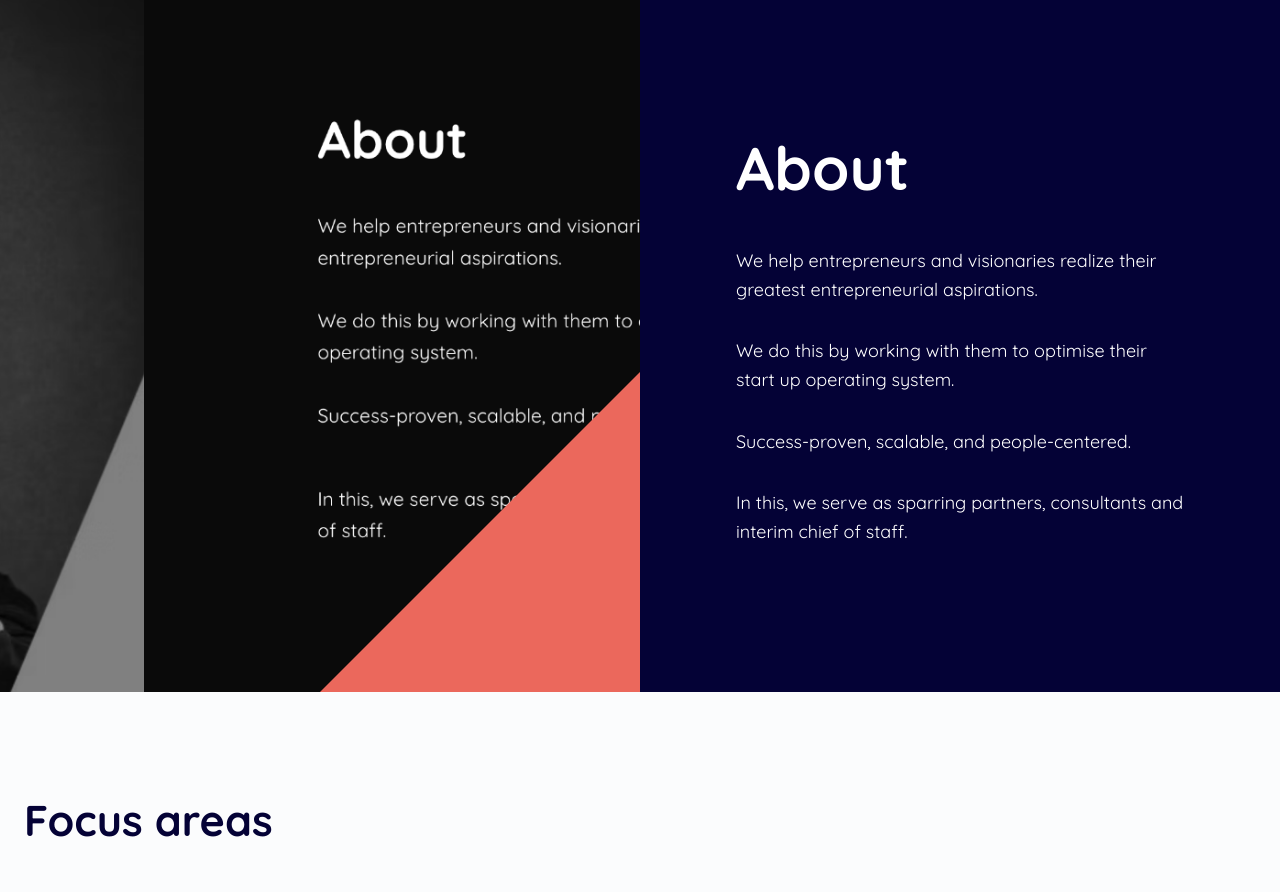
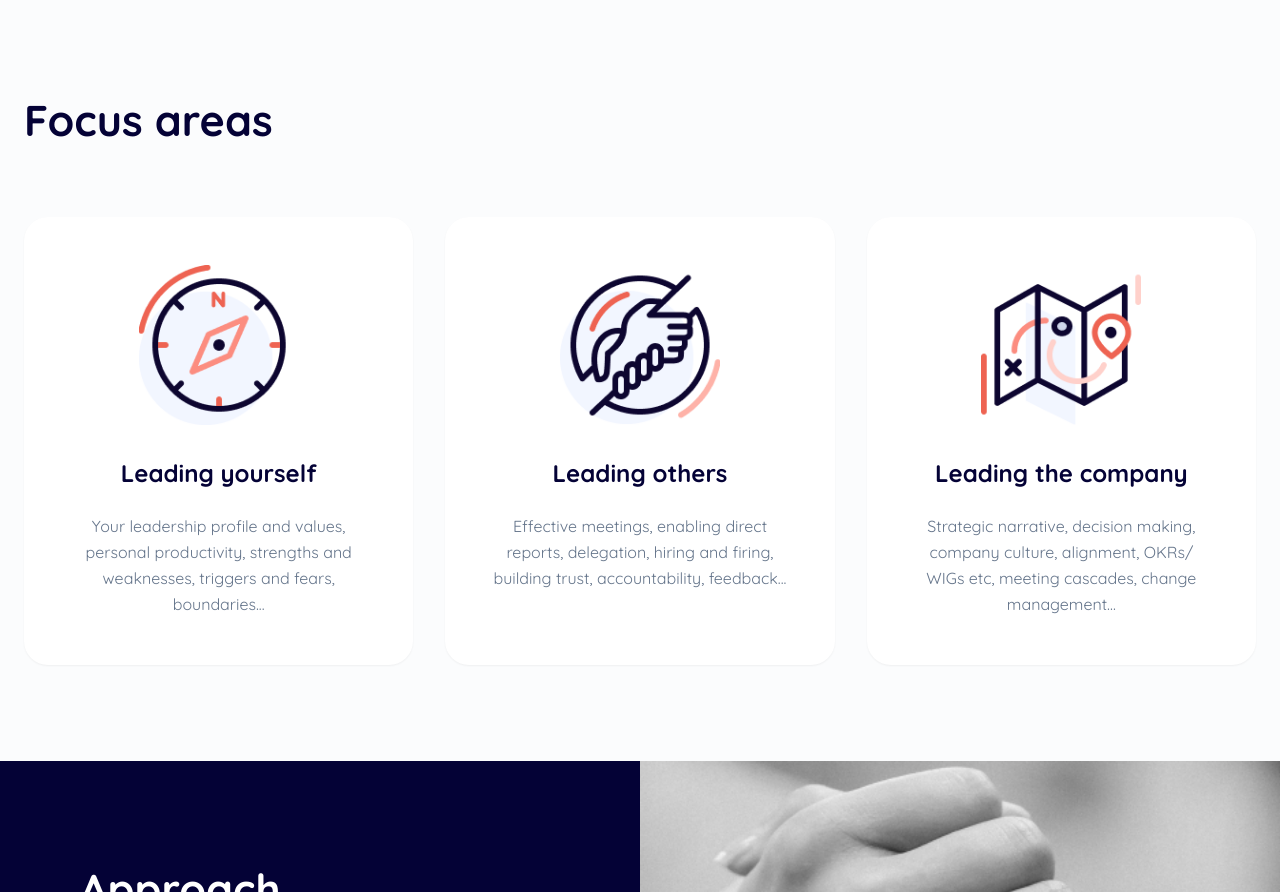
Before and after one commit to RoKCode-Hub/howto-venture, a React (Vite) app: page / in a window 1280 px wide. Shown: the part 800-1692 px from the top of the page. Built offline with nearby package versions, Linux system fonts and the light colour scheme; the HTML template or start-up script is replaced by a standard one.

Commit message:
Delete about section

```diff
--- a/src/components/About.tsx
+++ /dev/null
@@ -1,52 +0,0 @@
-import profileImage from "@/assets/about-profile.jpg";
-
-const About = () => {
-  return (
-    <section id="about" className="relative overflow-hidden">
-      <div className="grid md:grid-cols-2 min-h-[700px]">
-        {/* Left Column - Image with diagonal accent */}
-        <div className="relative bg-black overflow-hidden">
-          <img
-            src={profileImage}
-            alt="Professional portrait"
-            className="w-full h-full object-cover grayscale"
-          />
-          {/* Coral diagonal accent overlay */}
-          <div
-            className="absolute bottom-0 right-0 w-80 h-80 bg-accent"
-            style={{
-              clipPath: 'polygon(0 100%, 100% 0, 100% 100%)'
-            }}
-          />
-        </div>
-
-        {/* Right Column - Content */}
-        <div className="bg-primary text-primary-foreground flex items-center py-20 px-12 lg:px-24">
-          <div className="max-w-xl space-y-12">
-            <h2 className="text-5xl lg:text-6xl font-bold">About</h2>
-
-            <div className="space-y-8 text-lg leading-relaxed">
-              <p>
-                We help entrepreneurs and visionaries realize their greatest entrepreneurial aspirations.
-              </p>
-
-              <p>
-                We do this by working with them to optimise their start up operating system.
-              </p>
-
-              <p>
-                Success-proven, scalable, and people-centered.
-              </p>
-
-              <p>
-                In this, we serve as sparring partners, consultants and interim chief of staff.
-              </p>
-            </div>
-          </div>
-        </div>
-      </div>
-    </section>
-  );
-};
-
-export default About;
--- a/src/pages/Index.tsx
+++ b/src/pages/Index.tsx
@@ -1,6 +1,5 @@
 import Navigation from "@/components/Navigation";
 import Hero from "@/components/Hero";
-import About from "@/components/About";
 import FocusAreas from "@/components/FocusAreas";
 import ApproachSection from "@/components/ApproachSection";
 import TestimonialSlider from "@/components/TestimonialSlider";
@@ -12,7 +11,6 @@ const Index = () => {
     <div className="min-h-screen">
       <Navigation />
       <Hero />
-      <About />
       <FocusAreas />
       <ApproachSection />
       <TestimonialSlider />
```
